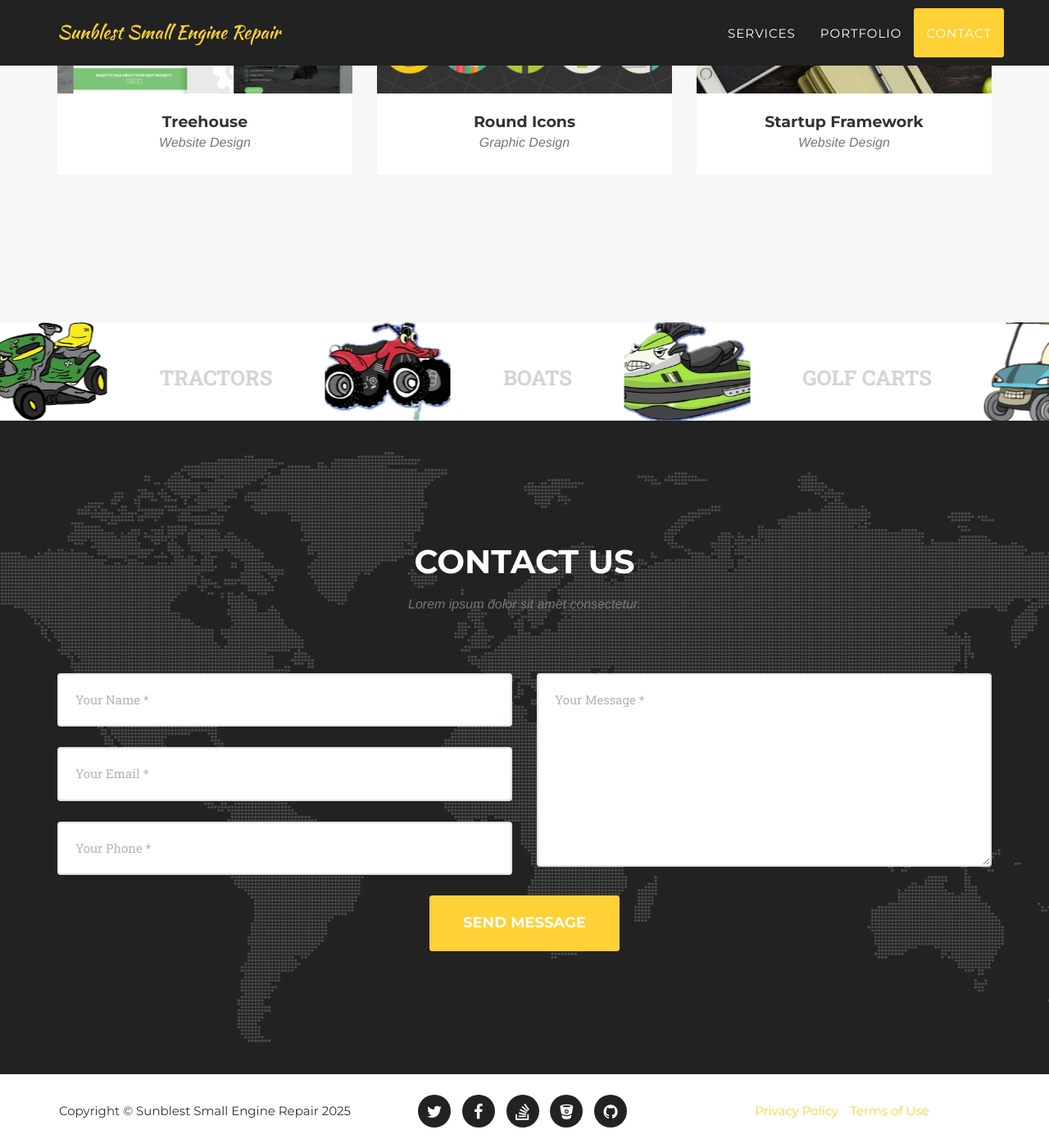
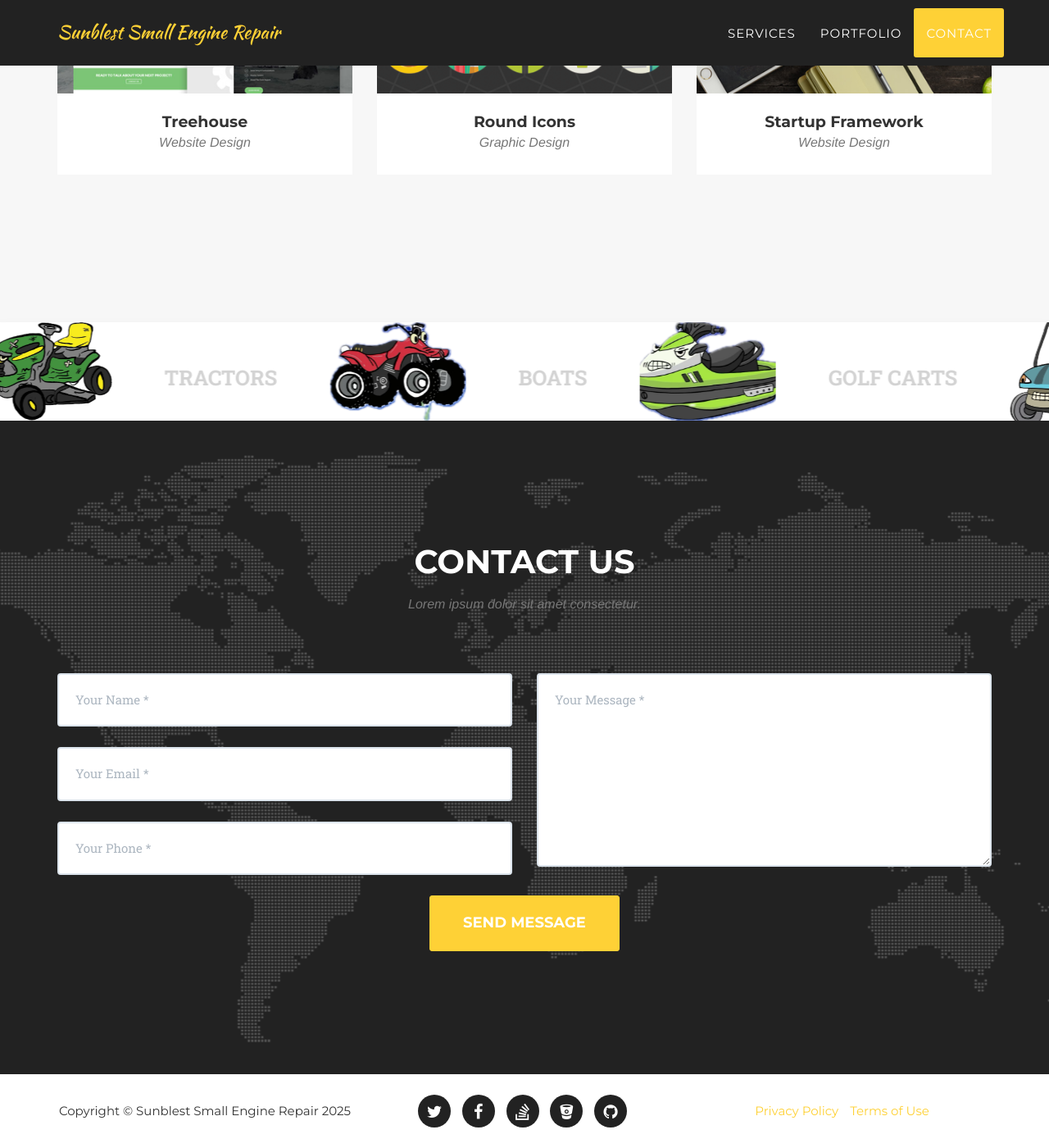
Before and after one commit to sunblestsmallengine/sunblest, a Jekyll site: the page built from index.html, in a window 1280 px wide and 1400 px high, scrolled down 2224 px. Shown: the whole window at 82% size. Built offline with Jekyll 4.4.1, drawn with Linux system fonts in a browser that asks for light colours; some web fonts are replaced.

Commit message:
Update agency.css

```diff
--- a/_includes/css/agency.css
+++ b/_includes/css/agency.css
@@ -327,7 +327,7 @@ header .intro-text .intro-heading {
   }
 
   .marquee__img {
-    width: max(8rem, 12vw);
+    width: max(9rem, 13vw);
     height: 12rem;
     margin: 0 4vw;
     /* border-radius: 100rem; */
```
